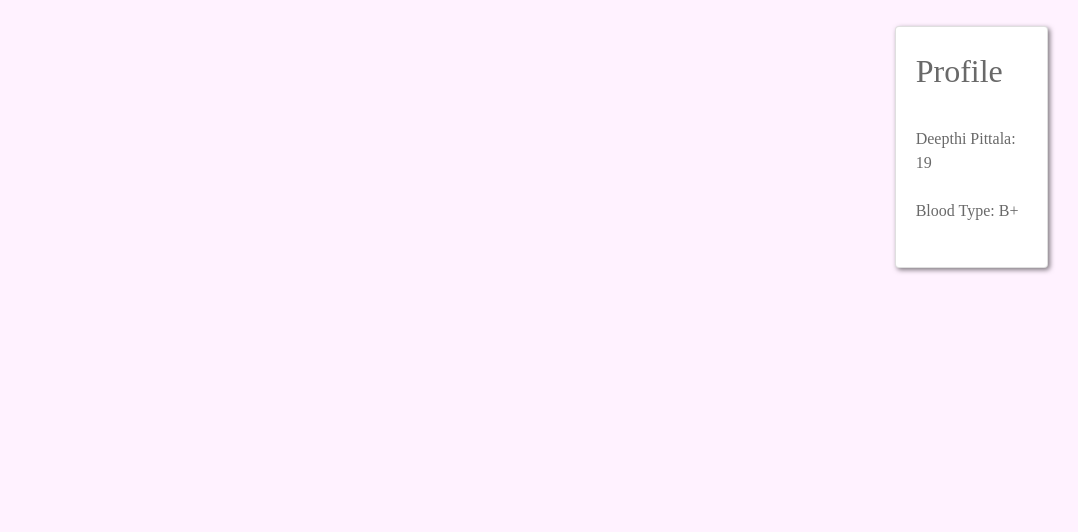
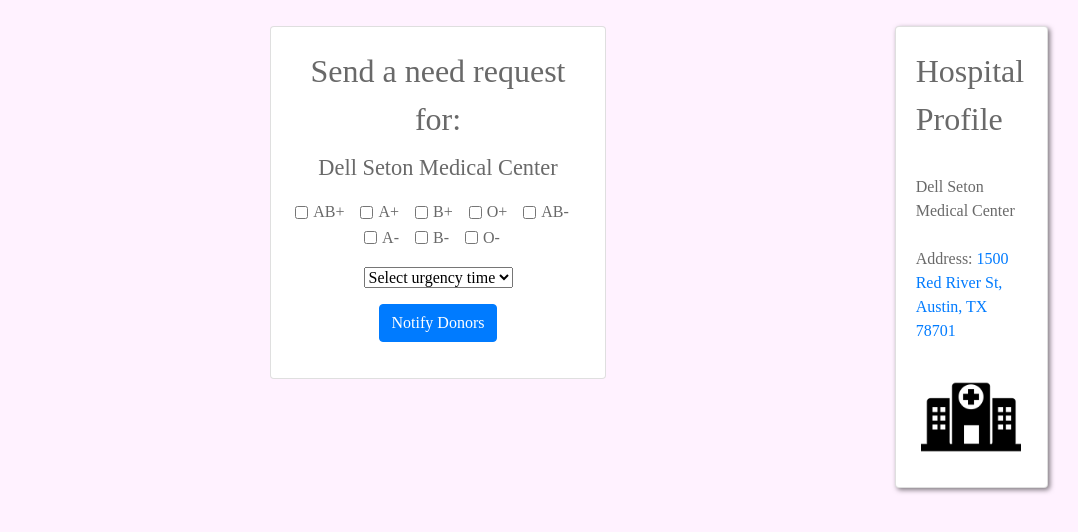
Before and after one commit to cathylu10/ibm-hackathon-2019, a plain HTML site: page dashboard/hosp-dash.html in a window 1280 px wide. Shown: the full height of the page, 202-1280 px from the left. Drawn offline with nearby package versions, Linux system fonts and the light colour scheme.

Commit message:
add the hospital dashboard page

```diff
--- a/dashboard/hosp-dash.html
+++ b/dashboard/hosp-dash.html
@@ -37,8 +37,63 @@
         <div class="col"></div>
 
         <div class="col-sm-6">
+          <div class="container send-request-container">
+            <div class="card send-request-card">
+              <div class="card-body">
+                <label class="send-text" for="gridCheck">Send a need request for:</label>
+                <label class="name-text" for="gridCheck">Dell Seton Medical Center</label>
 
 
+                <form class=send-request-form action="/" method="POST">
+
+                  <div class="form-check form-check-inline">
+                    <input class="form-check-input" type="checkbox" id="ab+" value="ab+">
+                    <label class="form-check-label" for="ab+">AB+</label>
+                  </div>
+                  <div class="form-check form-check-inline">
+                    <input class="form-check-input" type="checkbox" id="a+" value="a+">
+                    <label class="form-check-label" for="b+">A+</label>
+                  </div>
+                  <div class="form-check form-check-inline">
+                    <input class="form-check-input" type="checkbox" id="b+" value="b+" >
+                    <label class="form-check-label" for="b+">B+</label>
+                  </div>
+                  <div class="form-check form-check-inline">
+                    <input class="form-check-input" type="checkbox" id="o+" value="o+">
+                    <label class="form-check-label" for="o+">O+</label>
+                  </div>
+
+                  <div class="form-check form-check-inline">
+                    <input class="form-check-input" type="checkbox" id="ab-" value="ab-">
+                    <label class="form-check-label" for="ab-">AB-</label>
+                  </div>
+                  <div class="form-check form-check-inline">
+                    <input class="form-check-input" type="checkbox" id="a-" value="a-">
+                    <label class="form-check-label" for="a-">A-</label>
+                  </div>
+                  <div class="form-check form-check-inline">
+                    <input class="form-check-input" type="checkbox" id="b-" value="b-" >
+                    <label class="form-check-label" for="b-">B-</label>
+                  </div>
+                  <div class="form-check form-check-inline">
+                    <input class="form-check-input" type="checkbox" id="o-" value="o-">
+                    <label class="form-check-label" for="o-">O-</label>
+                  </div>
+
+                  <select class="time-select">
+                    <option selected>Select urgency time</option>
+                    <option value="1">15 minutes</option>
+                    <option value="2">30 minutes</option>
+                    <option value="3">1 hour</option>
+                    <option value="4">2 hour</option>
+                  </select>
+
+                  <button type="submit" class="btn btn-primary">Notify Donors</button>
+                </form>
+
+              </div>
+            </div>
+          </div>
 
 
 
@@ -50,9 +105,10 @@
           <div class="container profile-container">
             <div class="card profile-card">
               <div class="card-body">
-                <label class="profile" for="gridCheck">Profile</label>
-                <label class="name" for="gridCheck">Deepthi Pittala: 19</label>
-                <label class="name" for="gridCheck">Blood Type: B+</label>
+                <label class="profile" for="gridCheck">Hospital Profile</label>
+                <label class="name" for="gridCheck">Dell Seton Medical Center</label>
+                <label class="name" for="gridCheck">Address: <a href="https://www.google.com/maps/place/Dell+Seton+Medical+Center+at+The+University+of+Texas/@30.2762538,-97.7363345,17z/data=!3m1!4b1!4m5!3m4!1s0x8644b5a27ba55557:0x106309e430c2c7ce!8m2!3d30.2762538!4d-97.7341458">1500 Red River St, Austin, TX 78701</a></label>
+                <img src="assets/hospital-icon.png" class="img-fluid icon-img">
               </div>
             </div>
           </div>
--- a/dashboard/main-dashboard.css
+++ b/dashboard/main-dashboard.css
@@ -55,9 +55,9 @@
 
 
 
-/* middle stuff */
+/* middle stuff user*/
 .container.hospitals-near-container {
-    font-size: 4rem;
+    font-size: 3rem;
     color: dimgray;
     margin: auto;
     display: block;
@@ -82,6 +82,44 @@
     font-family: serif;
     width: 60%
 }
+
+/* middle stuff hospital */
+.container.send-request-container {
+    color: dimgray;
+    margin: auto;
+    text-align: center;
+    display: block;
+    font-family: serif;
+    width: 60%
+}
+
+label.send-text {
+    font-size: 2rem;
+}
+
+label.name-text {
+    font-size: 1.4rem;
+    margin-bottom: 1rem;
+}
+
+form.send-request-form {
+    margin: auto;
+    display: block;
+    margin-bottom: 1rem;
+}
+
+select.time-select{
+    margin: auto;
+    display: block;
+    margin-bottom: 1rem;
+    margin-top: 1rem;
+}
+
+
+
+
+
+
 
 
 label.member-login {
```
Also changed, not shown: dashboard/donor-dash.html (renamed from dashboard/index.html, +12 -21 lines).
